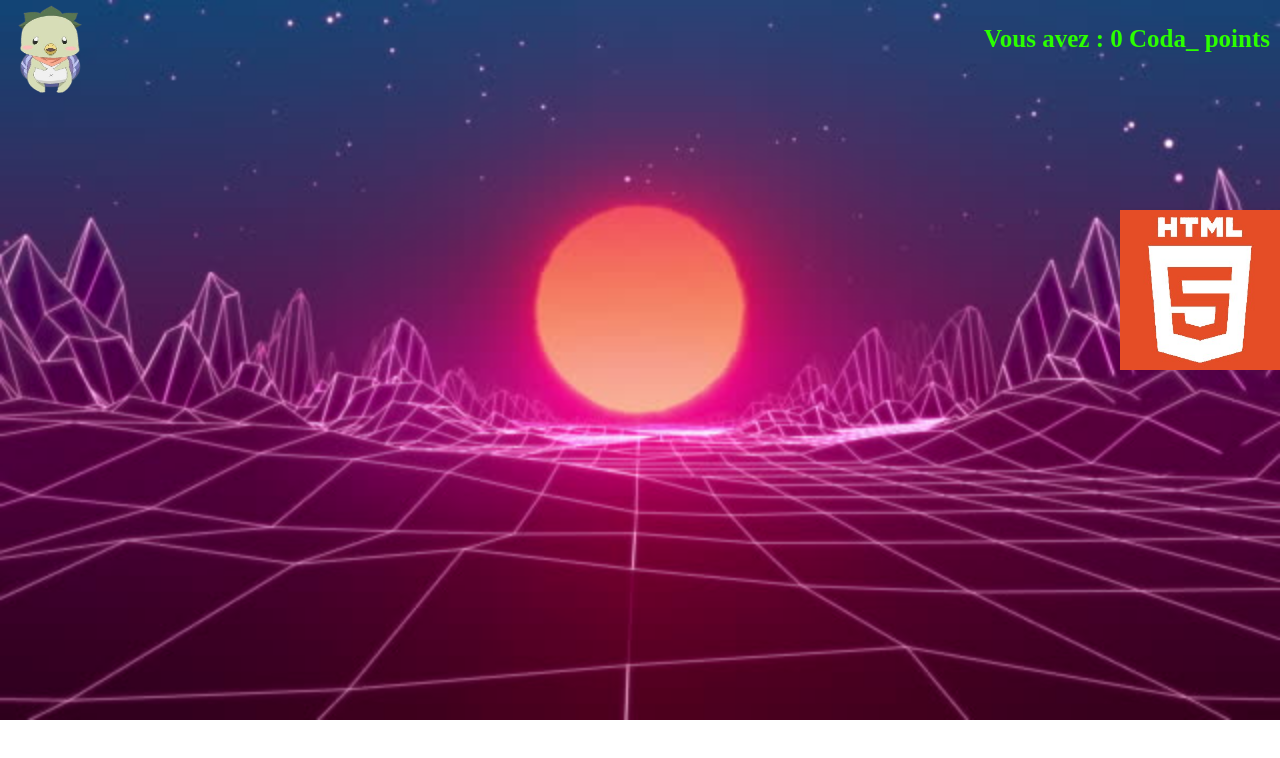
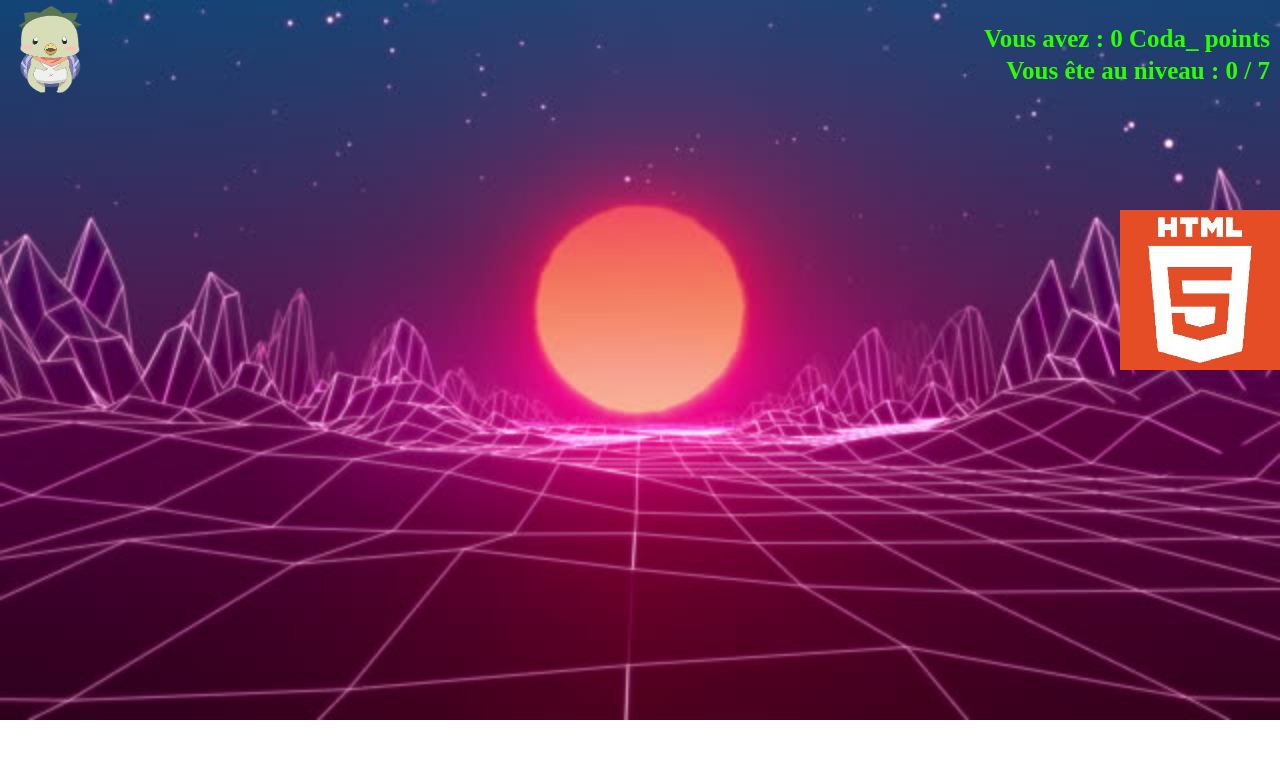
Before and after one commit to DIGYSKY/Kappa_destroyer, a plain HTML site: page index.html in a window 1280 px wide. Drawn offline with Linux system fonts and the light colour scheme.

Commit message:
add level display

```diff
--- a/index.html
+++ b/index.html
@@ -5,7 +5,8 @@
     <link rel="stylesheet" href="style.css" />
   </head>
   <body>
-    <p class="score-text">Vous avez : <span id="score"></span> Coda_ points</p>
+    <p class="score-text">Vous ête au niveau : <span id="level"></span> / 7</p>
+    <p class="leveldisplay">Vous avez : <span id="score"></span> Coda_ points</p>
     <img id="kappa" src="kappa.png" />
     <div id="level0"><img src="code_level0.png" id="boss1" /></div>
 
--- a/script.js
+++ b/script.js
@@ -20,6 +20,7 @@ let player = {
     levelUp: function () {
         this.level.current += 1;
         this.weapon.damage = this.level.damage[this.level.current];
+		document.getElementById("level").innerHTML = player.getLevel();
     },
     scoreUp: function () {
         this.codaPoint += this.weapon.damage;
@@ -41,6 +42,9 @@ let player = {
 	},
 	setSpeed: function () {
 		this.speed += 1;
+	},
+	getLevel: function () {
+		return this.level.current;
 	}
 };
 
@@ -65,6 +69,7 @@ let opponent = {
 opponent.setOpponent();
 
 document.getElementById("score").innerHTML = player.getCodaPoint();
+document.getElementById("level").innerHTML = player.getLevel();
 
 const kappa = document.getElementById("kappa");
 const myBg = document.getElementById("myBg");
@@ -434,6 +439,13 @@ function Randomspeed1() {
 		level0.style.top = positionYActuelle + vitesse * directionY + 'px';
 	} else if (player.codaPoint == 100000) {
 		window.location.href = "win.html";
+		document.addEventListener("DOMContentLoaded", function() {
+			// Get the audio element
+			var audio = document.getElementById("winAudio");
+
+			// Play the audio
+			audio.play();
+		});
 	}
 
 	if (player.getCodaPoint() == player.level.heightScore[player.level.current]) {
--- a/style.css
+++ b/style.css
@@ -1,7 +1,9 @@
 ::-webkit-scrollbar {
     display: none;
 }
-
+* {
+    overflow: hidden;
+}
 body {
     margin: 0;
     background-image: url("back8.jpg");
@@ -37,12 +39,21 @@ body {
 
 .score-text {
     position: absolute;
+    top: 2rem;
+    right: 10px;
+    color: rgb(43, 255, 0);
+    font-size: 25px;
+    font-weight: bold;
+}
+
+.leveldisplay {
+    position: absolute;
     top: 0;
     right: 10px;
     color: rgb(43, 255, 0);
     font-size: 25px;
     font-weight: bold;
-  }
+}
 
 @keyframes shootBullet {
     0% {
```
Also changed, not shown: 1 other file.
